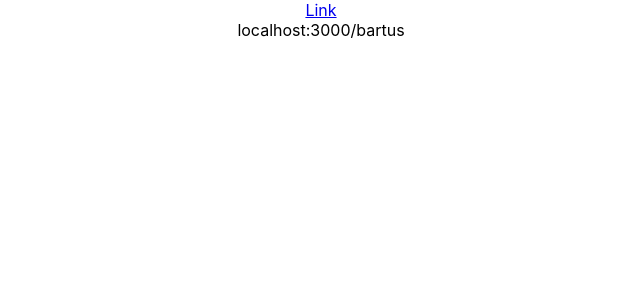
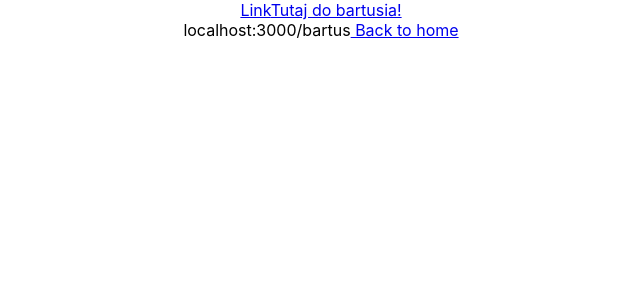
Before and after one commit to Snikerso/optymalisci, a React (Create React App) app: page /bartus in a window 1280 px wide. Shown: the top 300 px of the page, without its empty margins (319-959 px from the left). Built offline with nearby package versions, Linux system fonts and the light colour scheme.

Commit message:
Update BartusView

```diff
--- a/src/App.js
+++ b/src/App.js
@@ -13,6 +13,7 @@
       <div className="App">
         <BrowserRouter>
           <Link  to="/snikers">Link</Link>
+          <Link to="/bartus">Tutaj do bartusia!</Link>
           <Routes>
             <Route index element={<div>Home</div>} />
             <Route path='bartus' element={<BartusView />} />
--- a/src/views/BartusView/index.js
+++ b/src/views/BartusView/index.js
@@ -1,3 +1,8 @@
+import { Link } from "react-router-dom";
+
 export const BartusView = () => {
-    return <div> localhost:3000/bartus </div>
+    return <div> localhost:3000/bartus
+
+    <Link to={"/"}> Back to home </Link>
+    </div>
 }
```
